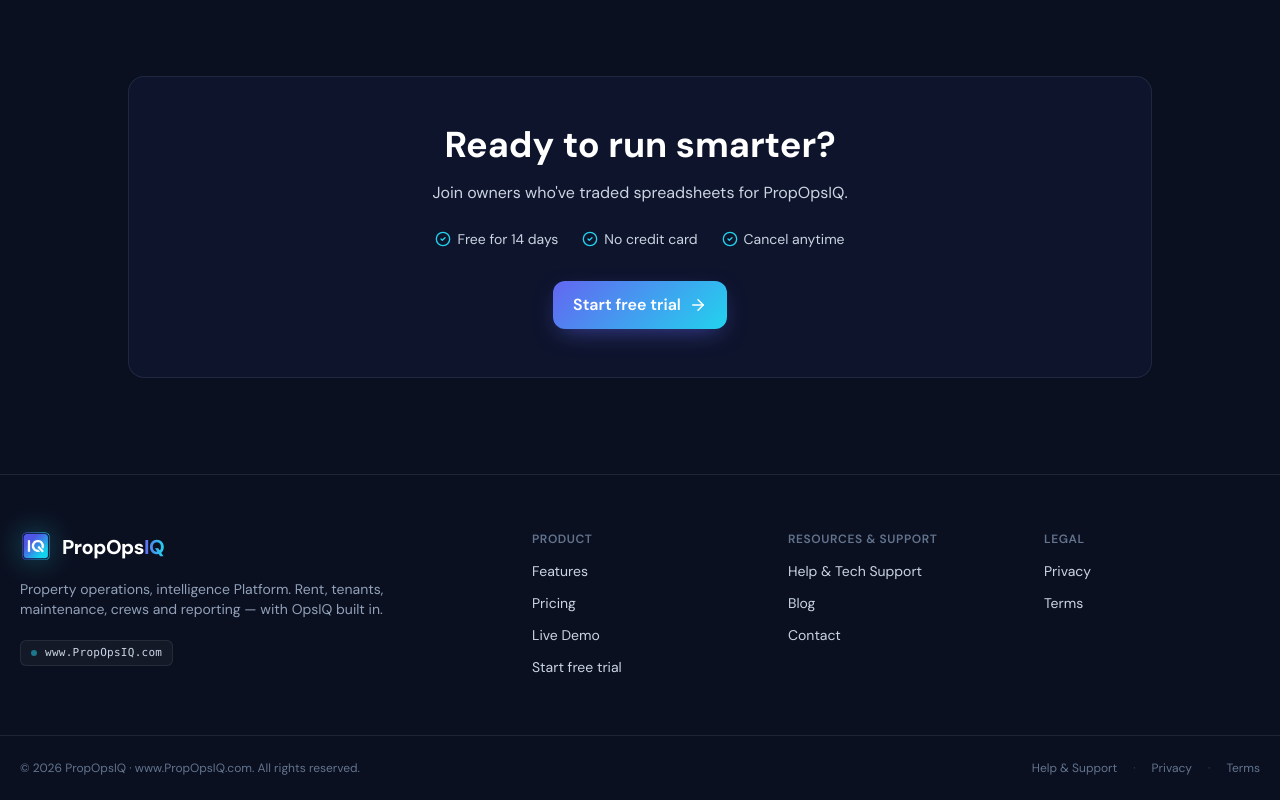
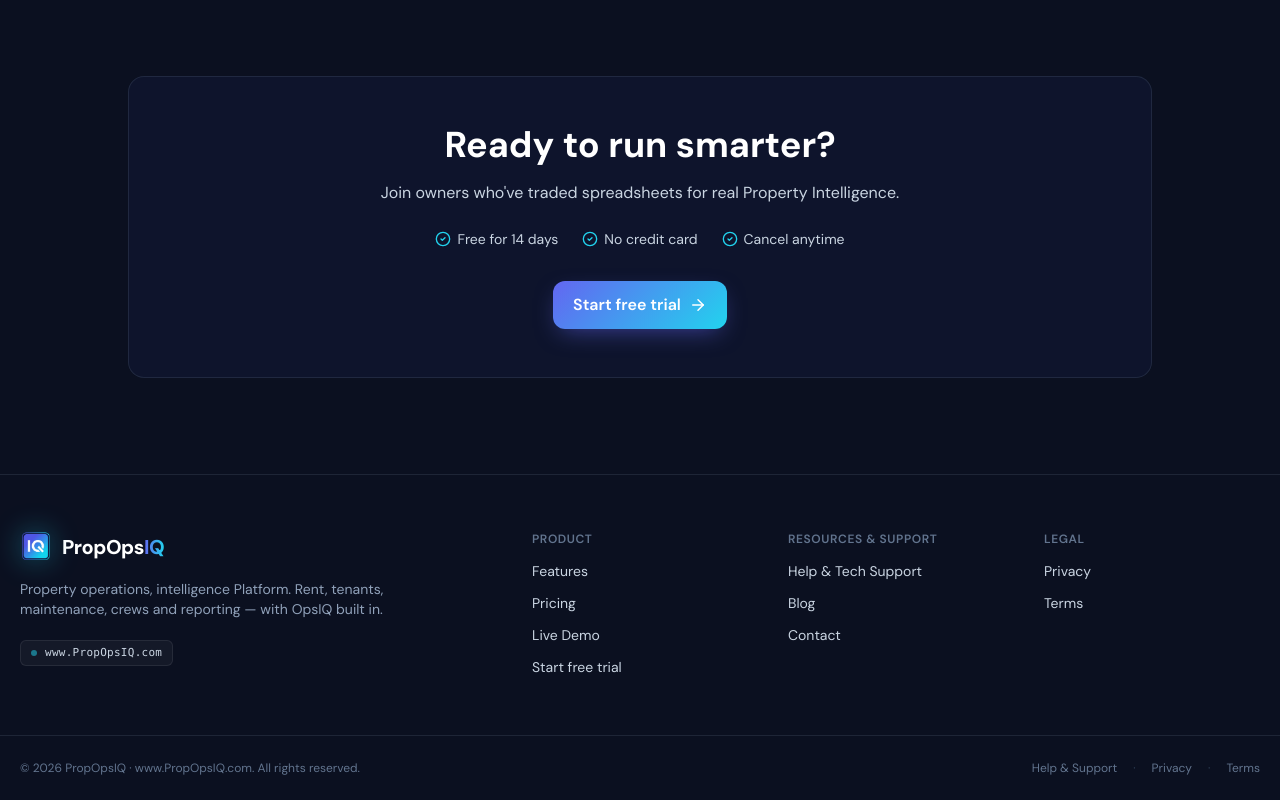
Before and after one commit to wireddigitalus-stack/OperateIQ, a Next.js app: page / in a window 1280 px wide. Shown: the part 5814-6614 px from the top of the page. Built offline with nearby package versions, Linux system fonts and the light colour scheme; no server answers.

Commit message:
chore(home): update bottom CTA copy to 'Join owners who've traded spreadsheets for real Property Intelligence.'

```diff
--- a/src/app/page.tsx
+++ b/src/app/page.tsx
@@ -132,7 +132,7 @@
       <section className="px-5 pb-24">
         <div className="mx-auto max-w-5xl oiq-card oiq-glow p-12 text-center">
           <h2 className="text-3xl md:text-4xl font-bold text-white">Ready to run smarter?</h2>
-          <p className="mt-4 text-slate-300">Join owners who've traded spreadsheets for {BRAND.name}.</p>
+          <p className="mt-4 text-slate-300">Join owners who've traded spreadsheets for real Property Intelligence.</p>
           <ul className="mt-6 flex flex-wrap justify-center gap-x-6 gap-y-2 text-sm text-slate-300">
             {["Free for " + TRIAL_DAYS + " days", "No credit card", "Cancel anytime"].map((t) => (
               <li key={t} className="flex items-center gap-1.5"><CheckCircle2 size={16} className="text-[var(--oiq-cyan)]" />{t}</li>
```
